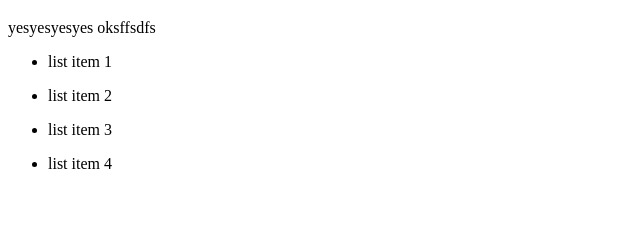
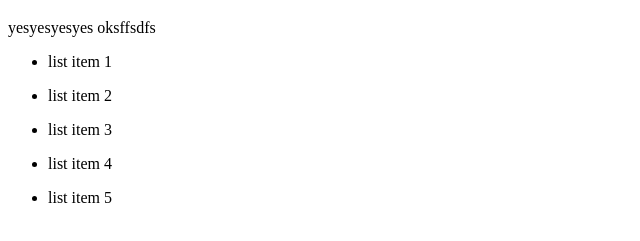
Before and after one commit to MrTARIQSs/git-tutorial, a plain HTML site: page index.html in a window 1280 px wide. Shown: the part 61-302 px from the top of the page, without its empty margins (0-640 px from the left). Drawn offline with Linux system fonts and the light colour scheme.

Commit message:
added li

```diff
--- a/index.html
+++ b/index.html
@@ -12,5 +12,6 @@
     <ul><li>list item 2</li></ul>
     <ul><li>list item 3</li></ul>
     <ul><li>list item 4</li></ul>
+    <ul><li>list item 5</li></ul>
 </body>
 </html>
```
